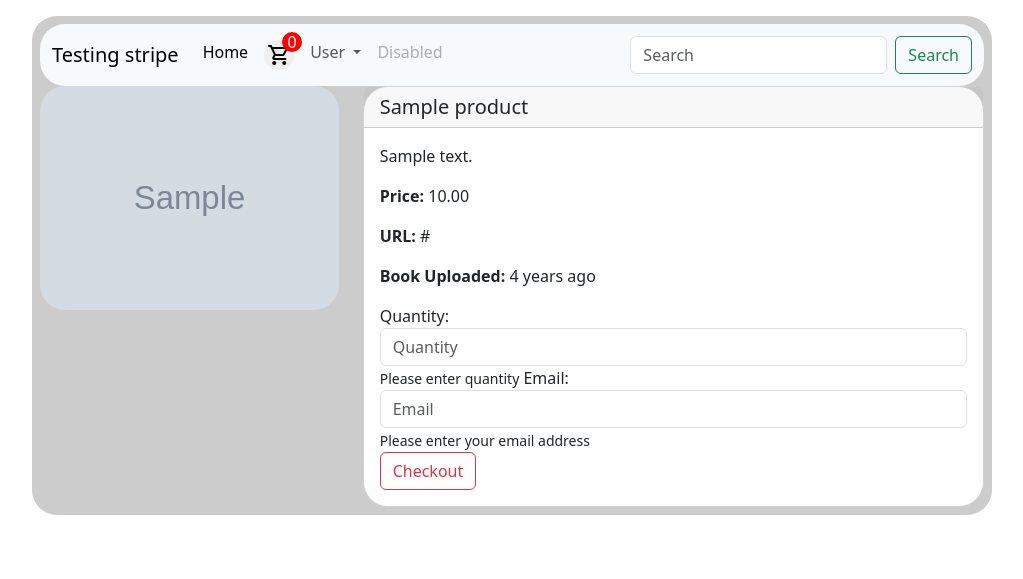
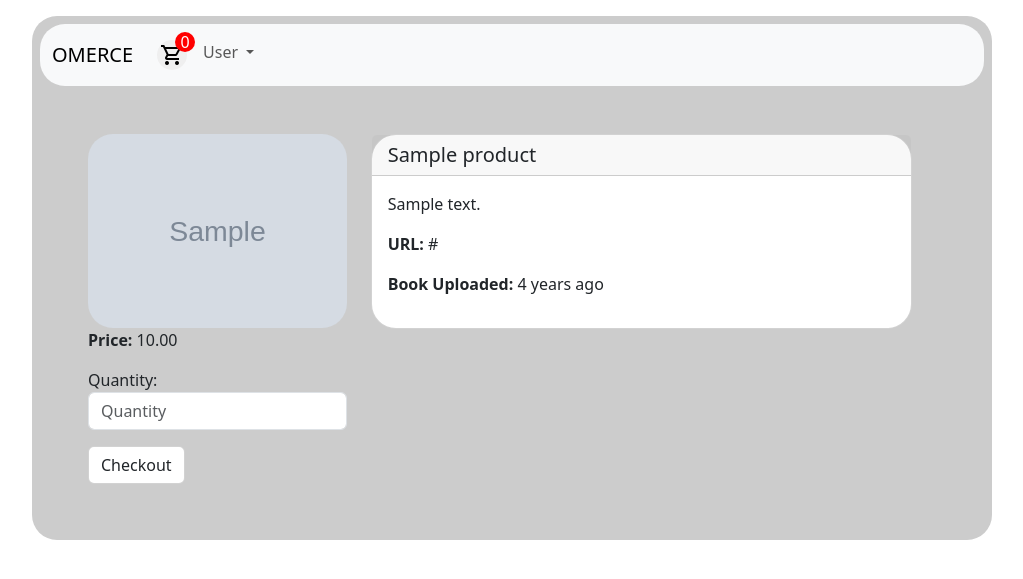
Before and after one commit to ishanshre/Django-Stripe-Integrations-Examples, a Django app: page /1/detail/ in a window 1280 px wide. Shown: the top 579 px of the page, without its empty margins (128-1151 px from the left). Run offline with Django 4.2, Linux system fonts and the light colour scheme; tables that the repository leaves empty hold one stand-in row (values such as "Sample post"); grey boxes marked "Sample" are stand-in pictures.

Commit message:
fix: some ui changes

```diff
--- a/djangoStripe4/templates/base/navbar.html
+++ b/djangoStripe4/templates/base/navbar.html
@@ -1,14 +1,11 @@
 <nav class="navbar navbar-expand-lg bg-light" style="border-radius: 25px;">
     <div class="container-fluid">
-      <a class="navbar-brand" href="{% url 'core:index' %}">Testing stripe</a>
+      <a class="navbar-brand" href="{% url 'core:index' %}">OMERCE</a>
       <button class="navbar-toggler" type="button" data-bs-toggle="collapse" data-bs-target="#navbarSupportedContent" aria-controls="navbarSupportedContent" aria-expanded="false" aria-label="Toggle navigation">
         <span class="navbar-toggler-icon"></span>
       </button>
       <div class="collapse navbar-collapse" id="navbarSupportedContent">
         <ul class="navbar-nav me-auto mb-2 mb-lg-0">
-          <li class="nav-item">
-            <a class="nav-link active" aria-current="page" href="#">Home</a>
-          </li>
           <li class="nav-item">
             <a class="nav-link" href="{% url 'core:cart_view' %}">
               <button type="button" class="icon-button">
@@ -33,14 +30,7 @@
               {% endif %}
             </ul>
           </li>
-          <li class="nav-item">
-            <a class="nav-link disabled">Disabled</a>
-          </li>
         </ul>
-        <form class="d-flex" role="search">
-          <input class="form-control me-2" type="search" placeholder="Search" aria-label="Search">
-          <button class="btn btn-outline-success" type="submit">Search</button>
-        </form>
       </div>
     </div>
   </nav>
--- a/djangoStripe4/templates/product/detail.html
+++ b/djangoStripe4/templates/product/detail.html
@@ -3,27 +3,23 @@
 {% block title %}{{ product.name }}{% endblock %}
 
 {% block body %}
-<div class="row">
+<div class="row container p-5">
     <div class="col-md-4">
         <img src="{{ product.thumbnail.url }}" class="card-img-top" alt="{{ product.name }}" height="auto" width="300px" style="border-radius: 25px;">
+        <p><strong>Price: </strong>{{ product.price }}</p>
+        <div class="form-group">
+          <label for="quantity">Quantity: </label>
+          <input type="text" name="quantity" id="quantity" class="form-control" placeholder="Quantity">
+        </div>
+        <button type="submit" class="btn btn-outline-danger mt-3 card" id="checkout-button">Checkout</button>
     </div>
     <div class="col-md-8">
         <div class="card" style="border-radius: 25px;">
             <h5 class="card-header">{{ product.name }}</h5>
             <div class="card-body">
               <p class="card-text">{{ product.body }}</p>
-              <p><strong>Price: </strong>{{ product.price }}</p>
               <p><strong>URL: </strong>{{ product.url }}</p>
               <p><strong>Book Uploaded: </strong>{{ product.created_at|timesince }} ago</p>
-              <div class="form-group">
-                <label for="quantity">Quantity: </label>
-                <input type="text" name="quantity" id="quantity" class="form-control" placeholder="Quantity">
-                <small>Please enter quantity</small>
-                <label for="email">Email: </label>
-                <input type="email" name="email" id="email" class="form-control" placeholder="Email">
-                <small>Please enter your email address</small>
-                </div>
-              <button type="submit" class="btn btn-outline-danger" id="checkout-button">Checkout</button>
             </div>
           </div>
     </div>
```
Also changed, not shown: djangoStripe4/templates/index.html (+4 -4 lines).
